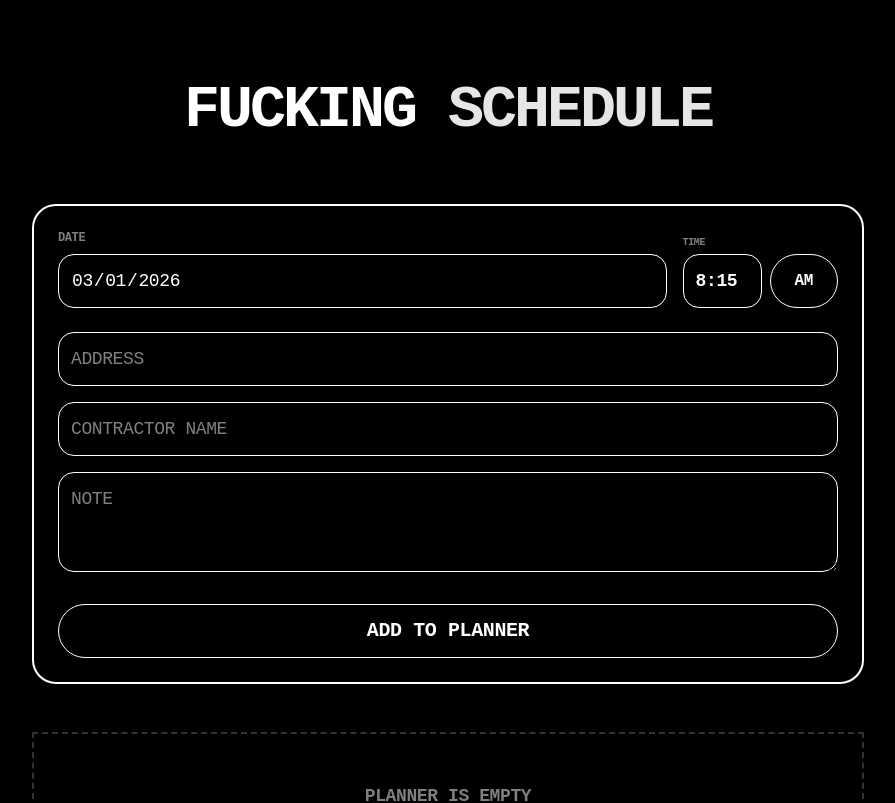
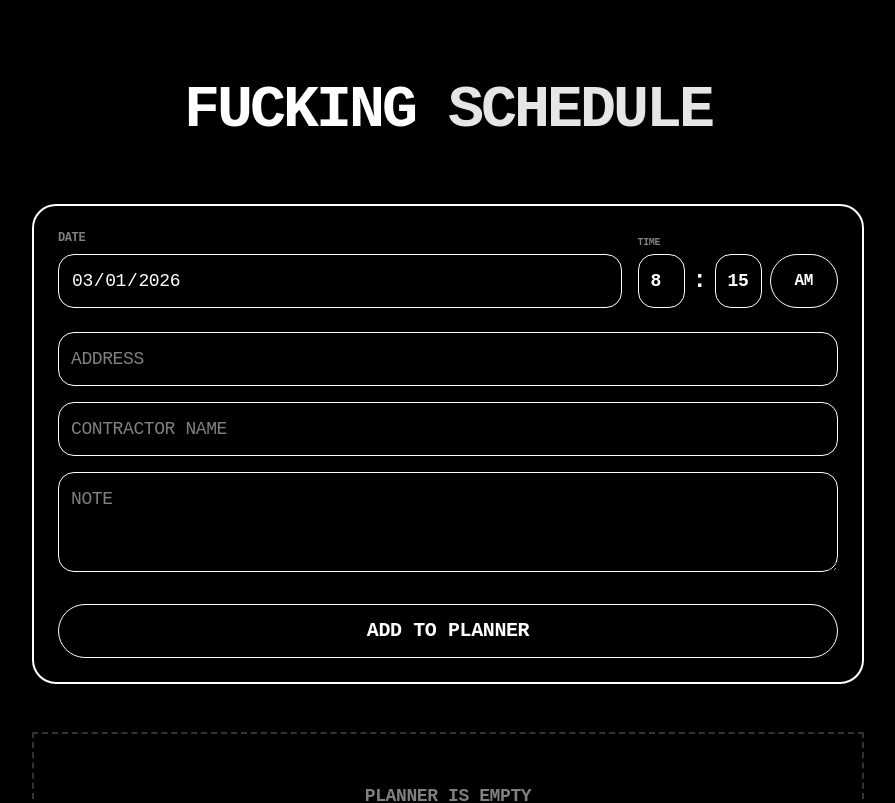
Before and after one commit to 14EZ/schewduler, a React (Vite) app: page / in a window 1280 px wide. Shown: the top 803 px of the page, without its empty margins (192-1087 px from the left). Built offline with nearby package versions, Linux system fonts and the light colour scheme.

Commit message:
Add files via upload

```diff
--- a/index.html
+++ b/index.html
@@ -3,7 +3,6 @@
   <head>
     <meta charset="UTF-8" />
     <meta name="viewport" content="width=device-width, initial-scale=1.0" />
-    <link rel="apple-touch-icon" href="apple-touch-icon.png">
     <title>Fucking Schedule</title>
   </head>
   <body>
--- a/src/App.tsx
+++ b/src/App.tsx
@@ -37,19 +37,27 @@ const TimePicker = ({ value, onChange }: { value: string, onChange: (val: string
       <label className="text-[10px] font-bold opacity-50">TIME</label>
       <div className="flex gap-2">
         <select
-          value={`${h12}:${m}`}
-          onChange={(e) => {
-            const [newH, newM] = e.target.value.split(':');
-            setH12(Number(newH));
-            setM(newM);
-          }}
+          value={h12}
+          onChange={(e) => setH12(Number(e.target.value))}
           className="text-lg font-black bg-black border border-white rounded-lg p-2 appearance-auto"
         >
-          {hours.flatMap(h => minutes.map(min => (
-            <option key={`${h}:${min}`} value={`${h}:${min}`}>
-              {h}:{min}
+          {hours.map(h => (
+            <option key={h} value={h}>
+              {h}
             </option>
-          )))}
+          ))}
+        </select>
+        <span className="text-2xl font-black self-center">:</span>
+        <select
+          value={m}
+          onChange={(e) => setM(e.target.value)}
+          className="text-lg font-black bg-black border border-white rounded-lg p-2 appearance-auto"
+        >
+          {minutes.map(min => (
+            <option key={min} value={min}>
+              {min}
+            </option>
+          ))}
         </select>
         <button
           type="button"
@@ -254,7 +262,13 @@ export default function App() {
                     <div key={item.id} className="border border-white p-6 rounded-2xl flex flex-col md:flex-row justify-between gap-6 group hover:bg-white hover:text-black transition-colors">
                       <div className="flex-1 space-y-2">
                         <div className="text-2xl font-black">{item.time}</div>
-                        <div className="text-xl font-bold leading-tight">{item.address}</div>
+                        <div
+                          className="text-xl font-bold leading-tight cursor-pointer hover:opacity-80 transition-opacity"
+                          onClick={() => navigator.clipboard.writeText(item.address)}
+                          title="Copy address"
+                        >
+                          {item.address}
+                        </div>
                         <div className="flex flex-col pt-2 border-t border-white/20 group-hover:border-black/20 space-y-1">
                           <span className="text-lg font-bold opacity-80 group-hover:opacity-100">{item.contractorName}</span>
                           {item.note && <p className="text-base opacity-60 group-hover:opacity-100 italic">{item.note}</p>}
```
